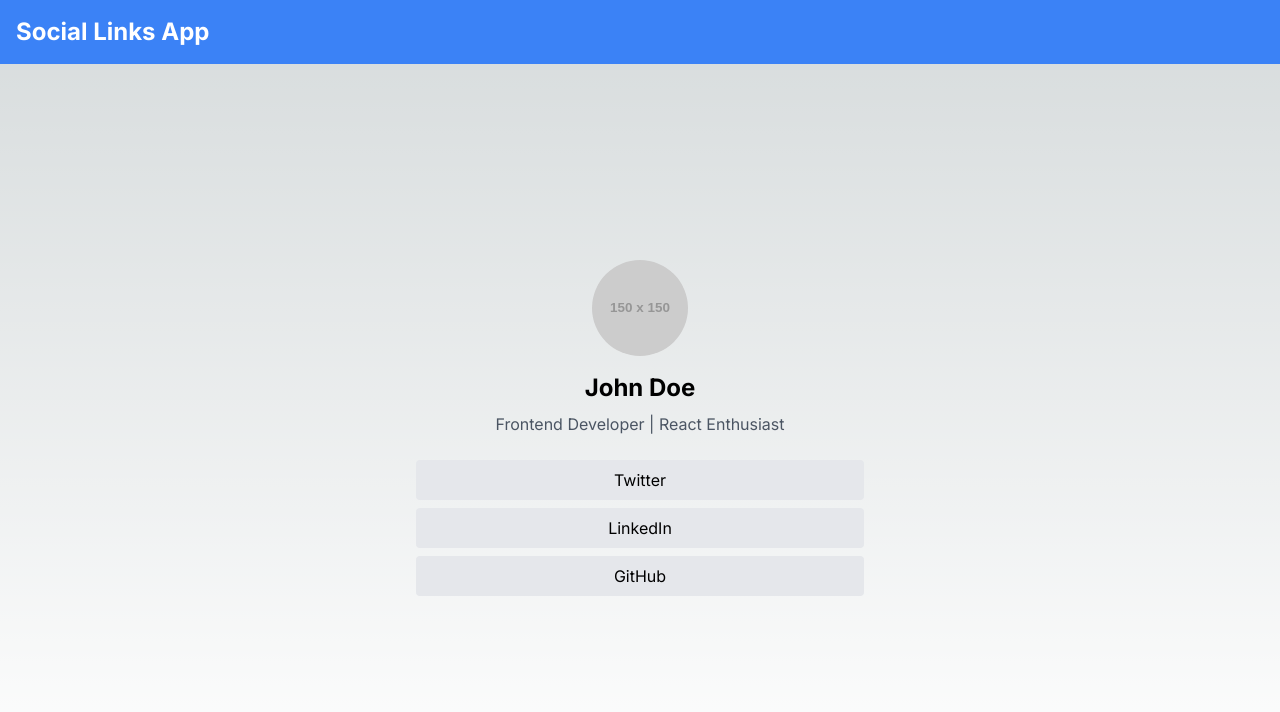
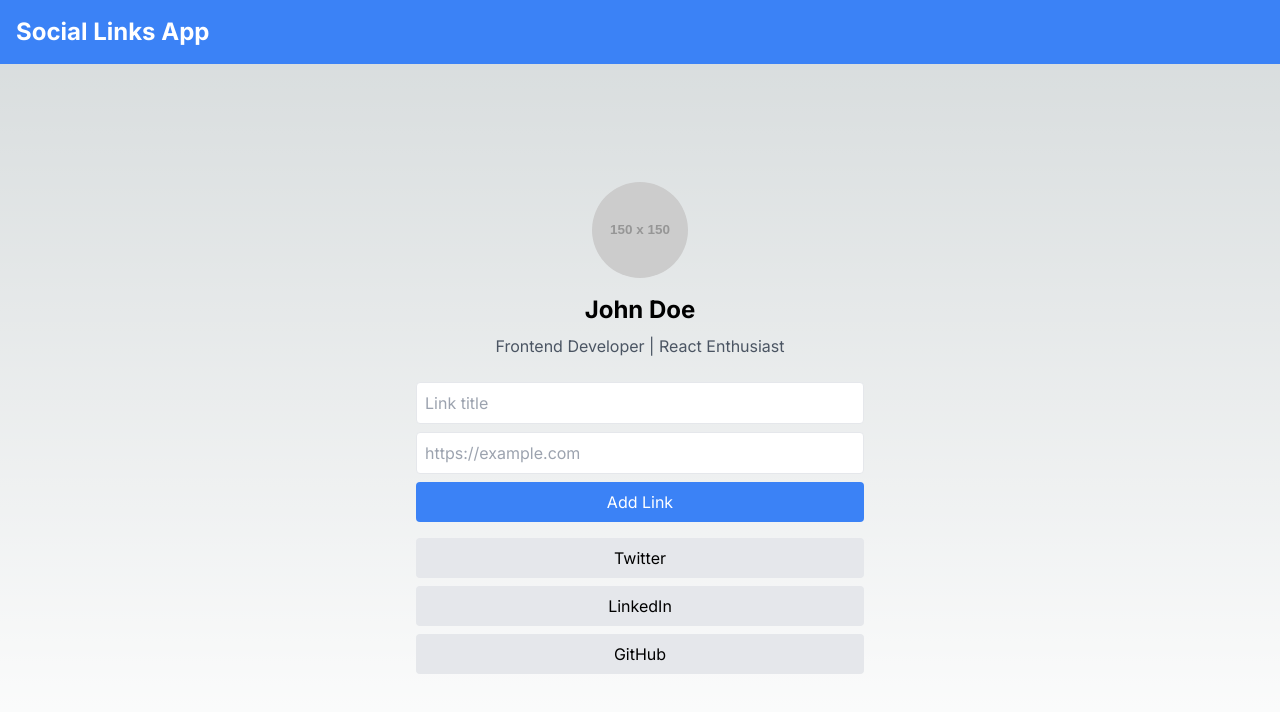
Before and after one commit to carlosazeta/social-links-app, a Next.js app: page / in a window 1280 px wide. Shown: the top 712 px of the page. Built offline with nearby package versions, Linux system fonts and the light colour scheme.

Commit message:
Create component AddLinkForm

```diff
--- a/src/app/page.tsx
+++ b/src/app/page.tsx
@@ -1,16 +1,24 @@
-// src/app/page.tsx
+'use client'
+import { useState } from 'react'
 import Header from '../components/Header'
 import UserProfile from '../components/UserProfile'
 import SocialLinkList from '@/components/SocialLinkList'
 import { SocialLink } from '@/types/types'
+import AddLinkForm from '@/components/AddLinkForm'
 
-const links: SocialLink[] = [
+const initialLinks: SocialLink[] = [
 	{ id: '1', url: 'https://twitter.com', title: 'Twitter' },
 	{ id: '2', url: 'https://linkedin.com', title: 'LinkedIn' },
 	{ id: '3', url: 'https://github.com', title: 'GitHub' },
 ]
 
 export default function Home() {
+	const [links, setLinks] = useState<SocialLink[]>(initialLinks)
+
+	const addLink = (newLink: Omit<SocialLink, 'id'>) => {
+		const id = (links.length + 1).toString()
+		setLinks([...links, { ...newLink, id }])
+	}
 	return (
 		<main className='min-h-screen flex flex-col'>
 			<Header />
@@ -21,6 +29,7 @@ export default function Home() {
 						bio='Frontend Developer | React Enthusiast'
 						avatarUrl='https://via.placeholder.com/150'
 					/>
+					<AddLinkForm onAddLink={addLink} />
 					<SocialLinkList links={links} />
 				</div>
 			</div>
--- /dev/null
+++ b/src/components/AddLinkForm.tsx
@@ -0,0 +1,47 @@
+'use client'
+
+import { useState } from 'react'
+import { SocialLink } from '@/types/types'
+
+type AddLinkFormProps = {
+	onAddLink: (link: Omit<SocialLink, 'id'>) => void
+}
+
+export default function AddLinkForm({ onAddLink }: AddLinkFormProps) {
+	const [title, setTitle] = useState('')
+	const [url, setUrl] = useState('')
+
+	const handleSubmit = (e: React.FormEvent<HTMLFormElement>) => {
+		e.preventDefault()
+		if (title && url) {
+			onAddLink({ title, url })
+			setTitle('')
+			setUrl('')
+		}
+	}
+
+	return (
+		<form onSubmit={handleSubmit} className='mb-4'>
+			<input
+				type='text'
+				value={title}
+				onChange={(e) => setTitle(e.target.value)}
+				placeholder='Link title'
+				className='w-full p-2 mb-2 border rounded'
+			/>
+			<input
+				type='url'
+				value={url}
+				onChange={(e) => setUrl(e.target.value)}
+				placeholder='https://example.com'
+				className='w-full p-2 mb-2 border rounded'
+			/>
+			<button
+				type='submit'
+				className='w-full p-2 bg-blue-500 text-white rounded hover:bg-blue-600'
+			>
+				Add Link
+			</button>
+		</form>
+	)
+}
```
